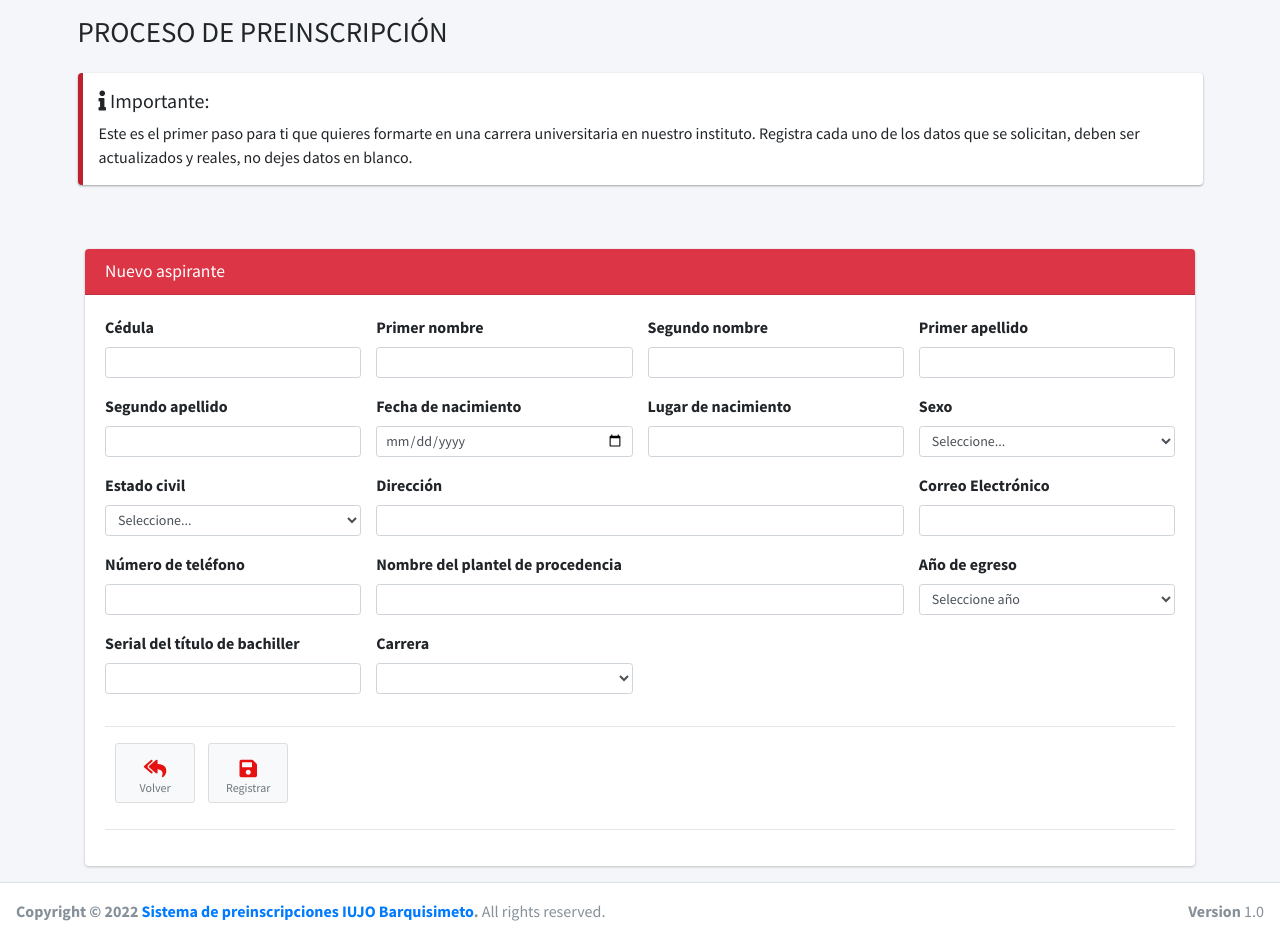
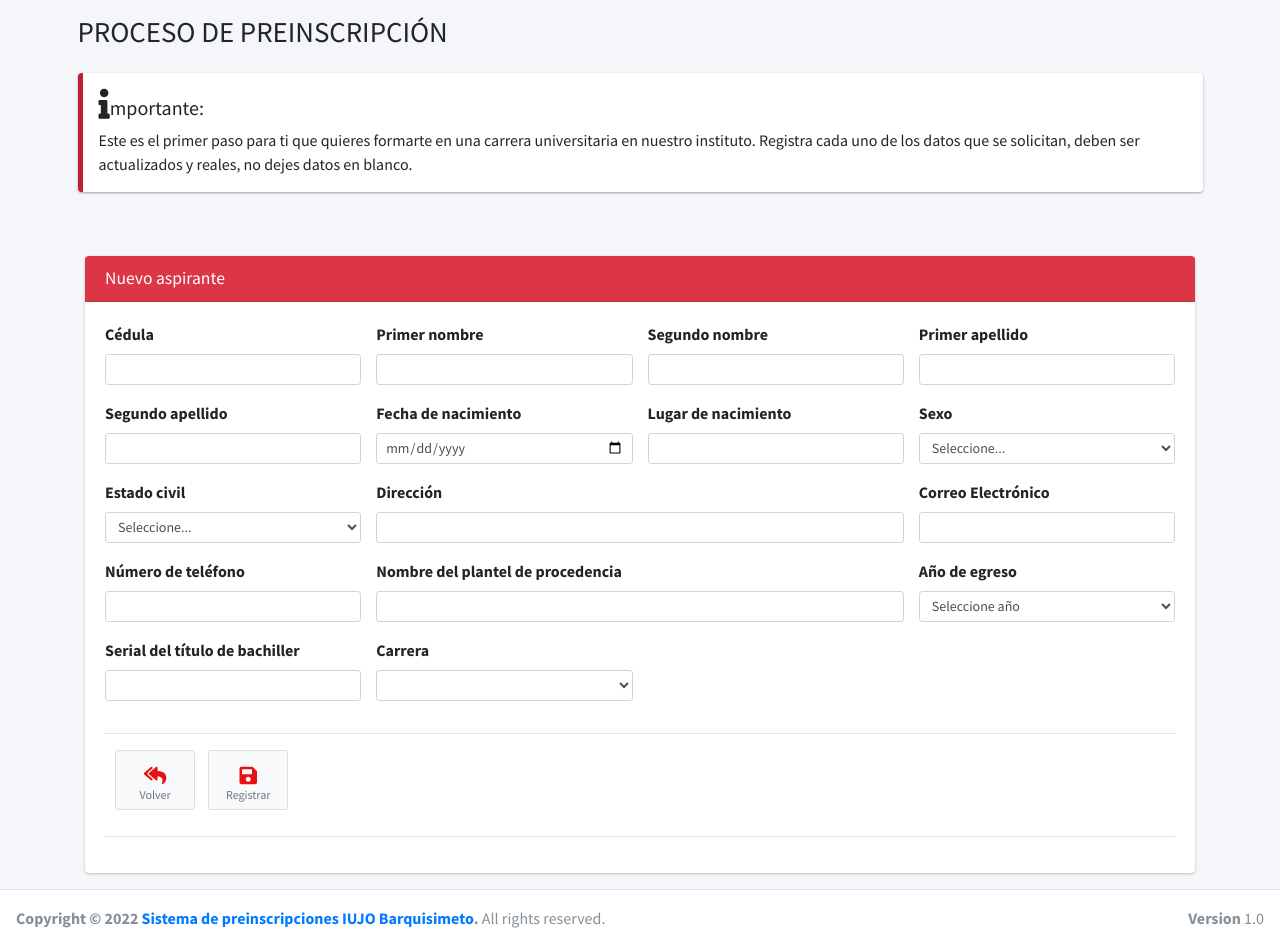
Before and after one commit to jjosenavas/preinscripcion, a CodeIgniter app: page /preinscripcion/preinscripcion/preinscripcion/RegistroAspirante in a window 1280 px wide. Shown: the part 77-1006 px from the top of the page. Run offline with CodeIgniter, Linux system fonts and the light colour scheme; lists and menus that the app fills with data are empty; some libraries are stand-ins or nearby versions.

Commit message:
tamaño icono

```diff
--- a/application/views/preinscripcion/registro_aspirante.php
+++ b/application/views/preinscripcion/registro_aspirante.php
@@ -53,7 +53,7 @@
             <div class="row">
                 <div class="col-lg-12">
                     <div class="callout callout-danger">
-                        <h5><i class="fas fa-info"></i> Importante:</h5>
+                    <h5><i class="fas fa-info tamano_icono"></i>mportante:</h5>
                         Este es el primer paso para ti que quieres formarte en una carrera universitaria en nuestro instituto.
                         Registra cada uno de los datos que se solicitan, deben ser actualizados y reales, no dejes datos en blanco.
                     </div>
--- a/assets/template/css/custom.css
+++ b/assets/template/css/custom.css
@@ -13,3 +13,7 @@
 .color_info {
     color: #17a2b8;
 }
+
+.tamano_icono{
+font-size: 30px;
+}
```
